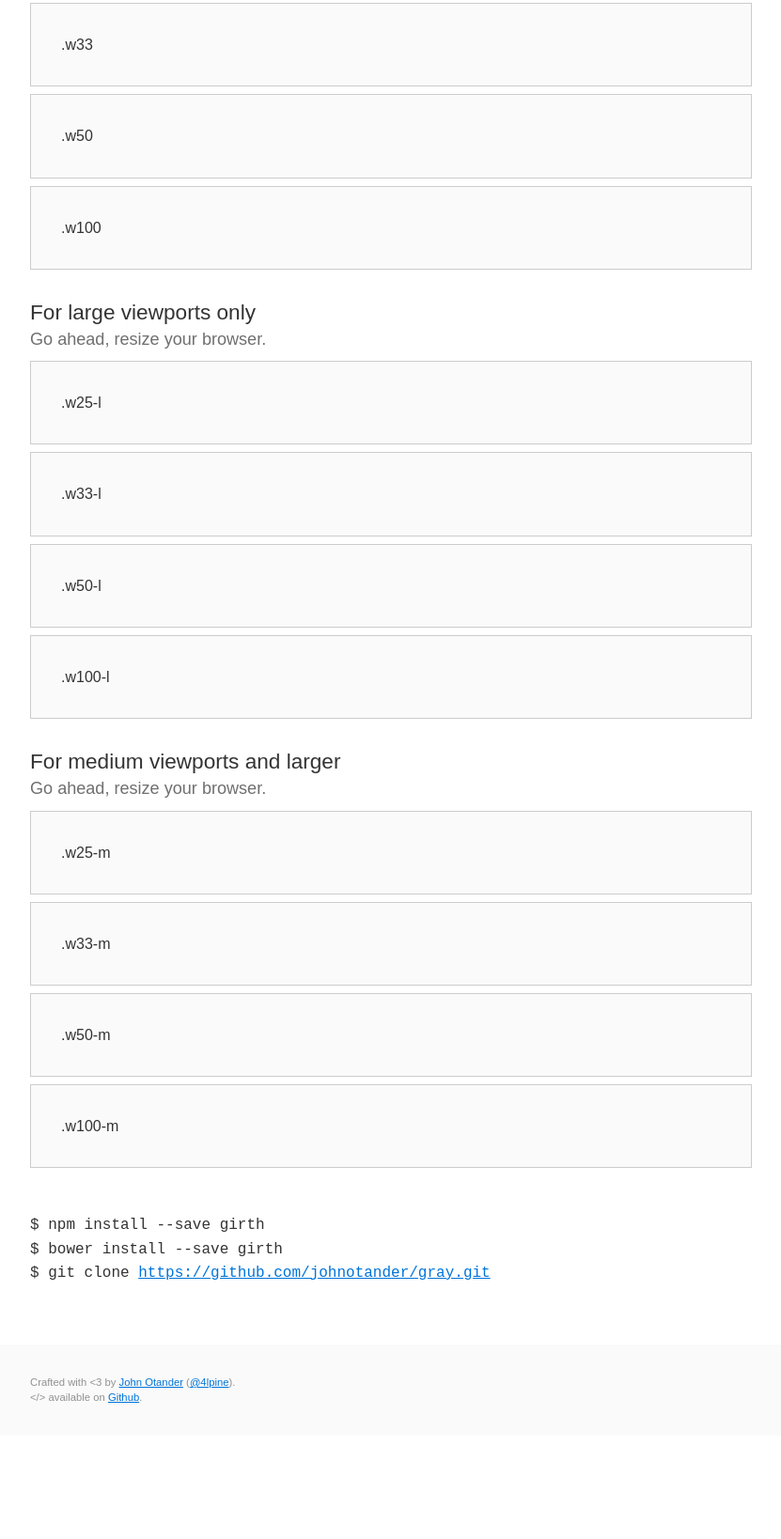
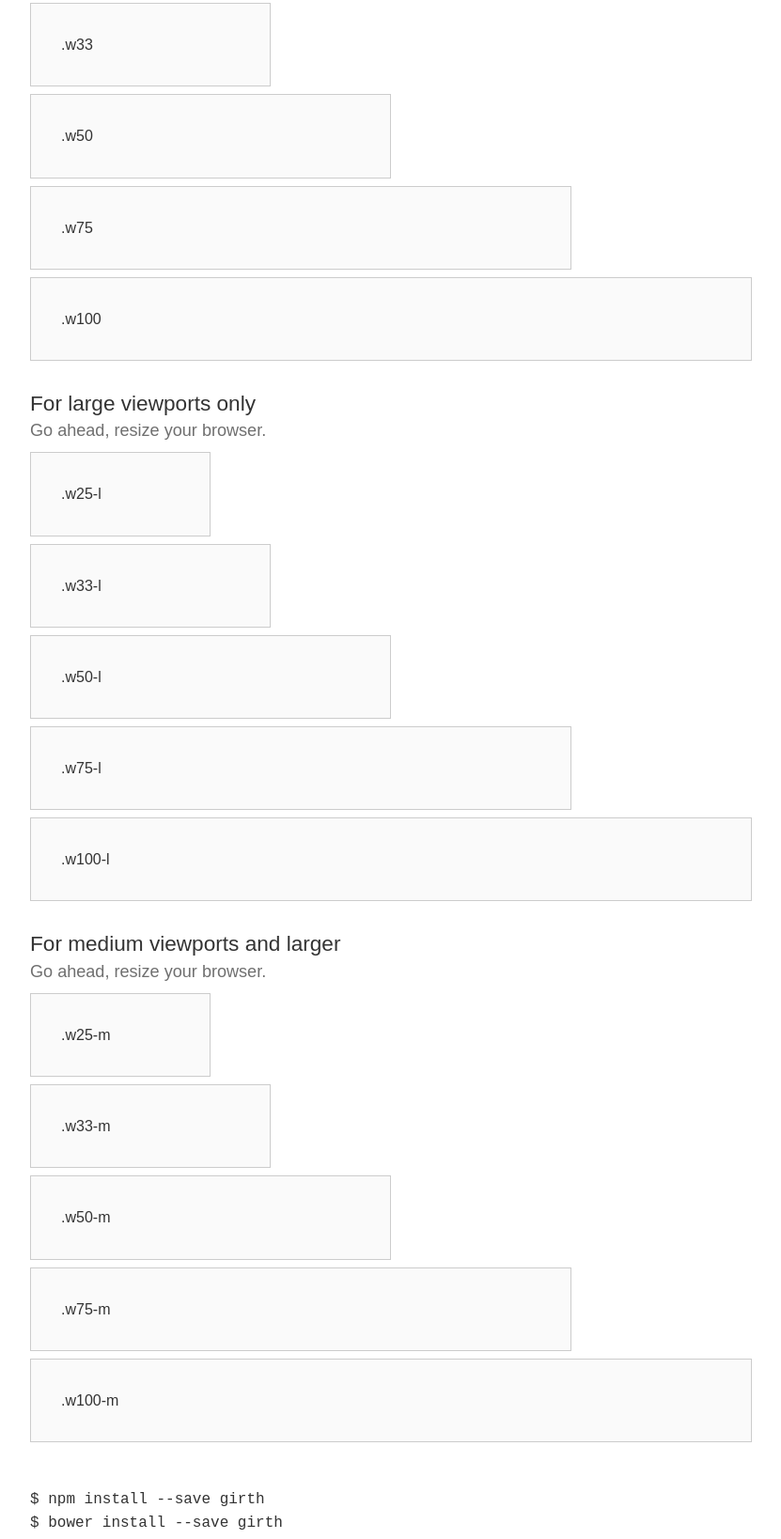
Before and after one commit to johno/girth, a website: page index.html in a window 1280 px wide. Shown: the part 442-2080 px from the top of the page at 94% size, without its empty margins (224-1055 px from the left). Before the commit the page ends 1970 px from the top, so only its background shows below. Drawn offline with Linux system fonts and the light colour scheme.

Commit message:
Update documentation example.

```diff
--- a/css/girth.css
+++ b/css/girth.css
@@ -1,37 +1,44 @@
 .fit-width {
   max-width: 100%; }
 
-.quarter-width, .quarter-width-s {
+.w25, .w25-s {
   width: 25%; }
 
-.third-width, .third-width-s {
+.w33, .w33-s {
   width: 33.333%; }
 
-.half-width, .half-width-s {
+.w50, .w50-s {
   width: 50%; }
 
-.full-width, .full-width-s {
+.w75, .w75-s {
+  width: 75%; }
+
+.w100, .w100-s {
   display: block;
   width: 100%; }
 
 @media screen and (min-width: 32rem) {
-  .quarter-width-m {
+  .w25-m {
     width: 25%; }
-  .third-width-m {
+  .w33-m {
     width: 33.333%; }
-  .half-width-m {
+  .w50-m {
     width: 50%; }
-  .full-width-m {
+  .w75-m {
+    width: 75%; }
+  .w100-m {
     display: block;
     width: 100%; } }
 
 @media screen and (min-width: 48rem) {
-  .quarter-width-l {
+  .w25-l {
     width: 25%; }
-  .third-width-l {
+  .w33-l {
     width: 33.333%; }
-  .half-width-l {
+  .w50-l {
     width: 50%; }
-  .full-width-l {
+  .w75-l {
+    width: 75%; }
+  .w100-l {
     display: block;
     width: 100%; } }
--- a/index.html
+++ b/index.html
@@ -31,6 +31,9 @@
   <div class="bg-gray-light-8 border w50 pal mts">
     .w50
   </div>
+  <div class="bg-gray-light-8 border w75 pal mts">
+    .w75
+  </div>
   <div class="bg-gray-light-8 border w100 pal mts">
     .w100
   </div>
@@ -48,6 +51,9 @@
   <div class="bg-gray-light-8 border w50-l pal mts">
     .w50-l
   </div>
+  <div class="bg-gray-light-8 border w75-l pal mts">
+    .w75-l
+  </div>
   <div class="bg-gray-light-8 border w100-l pal mts">
     .w100-l
   </div>
@@ -64,6 +70,9 @@
   </div>
   <div class="bg-gray-light-8 border w50-m pal mts">
     .w50-m
+  </div>
+  <div class="bg-gray-light-8 border w75-m pal mts">
+    .w75-m
   </div>
   <div class="bg-gray-light-8 border w100-m pal mts">
     .w100-m
```
Also changed, not shown: css/c.min.css.
